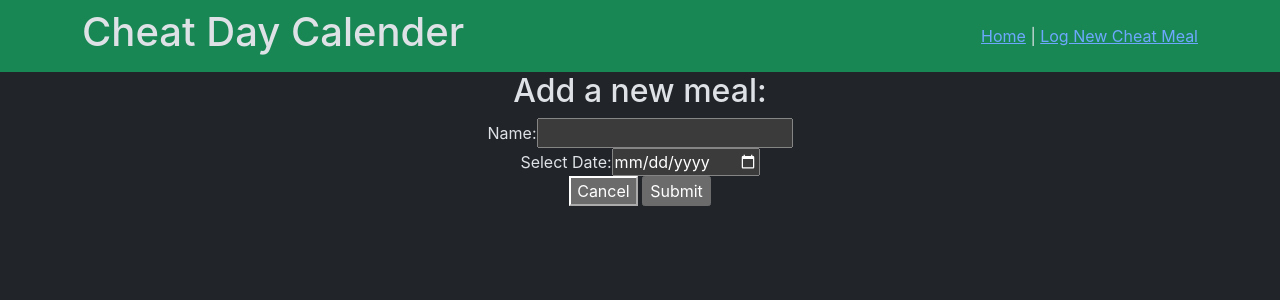
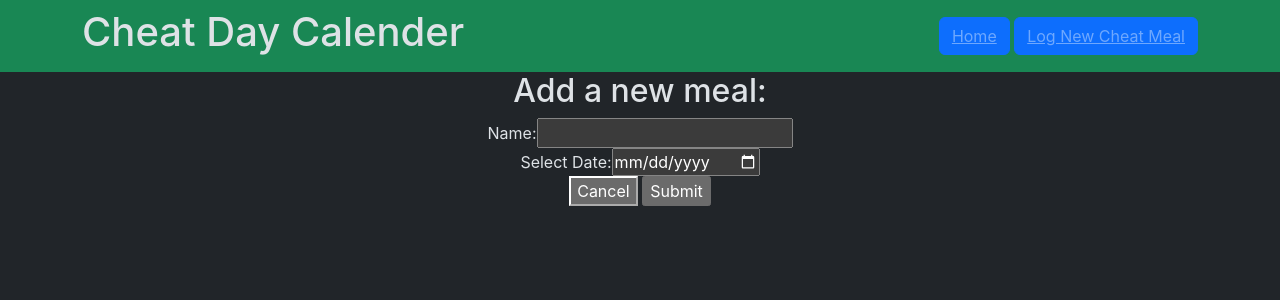
Before and after one commit to PaulDeUlloa/MERN_Cheat_Meal_Calendar, a React (Create React App) app in the folder client/: page /meals/new in a window 1280 px wide. Shown: the top 300 px of the page. Built offline with nearby package versions, Linux system fonts and the light colour scheme.

Commit message:
updates to components and views folders

```diff
--- a/client/src/components/NavBar.jsx
+++ b/client/src/components/NavBar.jsx
@@ -7,8 +7,13 @@ const NavBar = () => {
             <div class="container text-end">
             <h1>Cheat Day Calender</h1>
                 <div>
-                    <Link to="/meals">Home</Link> | {" "}
-                    <Link to="/meals/new">Log New Cheat Meal</Link>
+                    <button class="btn btn-primary">
+                        <Link to="/meals">Home</Link>
+                    </button>
+                    {" "}
+                    <button class="btn btn-primary">
+                        <Link to="/meals/new">Log New Cheat Meal</Link>
+                    </button>
                 </div>
 
             </div>
--- a/client/src/views/CreateMeal.jsx
+++ b/client/src/views/CreateMeal.jsx
@@ -16,7 +16,7 @@ const CreateMeal = () => {
     const submitHandler = (e) => {
         e.preventDefault();
 
-        axios.post(`http://localhost:8000/api/meals`, {name})
+        axios.post(`http://localhost:8000/api/meals`, {name, date})
         .then(() => navigate("/meals"))
         .catch((err)=>{
             const errResponse = err.response.data.errors;
--- a/client/src/views/UpdateMeal.jsx
+++ b/client/src/views/UpdateMeal.jsx
@@ -21,6 +21,7 @@ const UpdateMeal = () => {
         .then((res) =>{
             const oneMeal = res.data;
             setName(oneMeal.name);
+            setDate(oneMeal.date);
         })
         .catch((err) => console.log(err));
 
```
Also changed, not shown: 1 other file (tests, documents, lock files or other folders).
